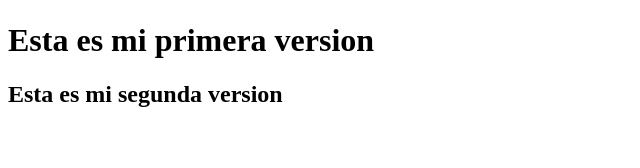
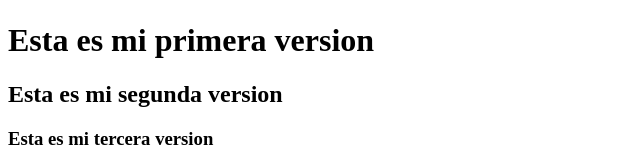
Before and after one commit to rodri-4002/Demo, a plain HTML site: page index.html in a window 1280 px wide. Shown: the part 1771-1939 px from the top of the page, without its empty margins (0-640 px from the left). Before the commit the page ends 1899 px from the top, so only its background shows below. Drawn offline with Linux system fonts and the light colour scheme.

Commit message:
Mi tercera version

```diff
--- a/index.html
+++ b/index.html
@@ -35,6 +35,7 @@
         referrerpolicy="no-referrer-when-downgrade"></iframe>
     <h1>Esta es mi primera version</h1>
     <h2>Esta es mi segunda version</h2>
+    <h3>Esta es mi tercera version</h3>
 
 
 </body>
```
